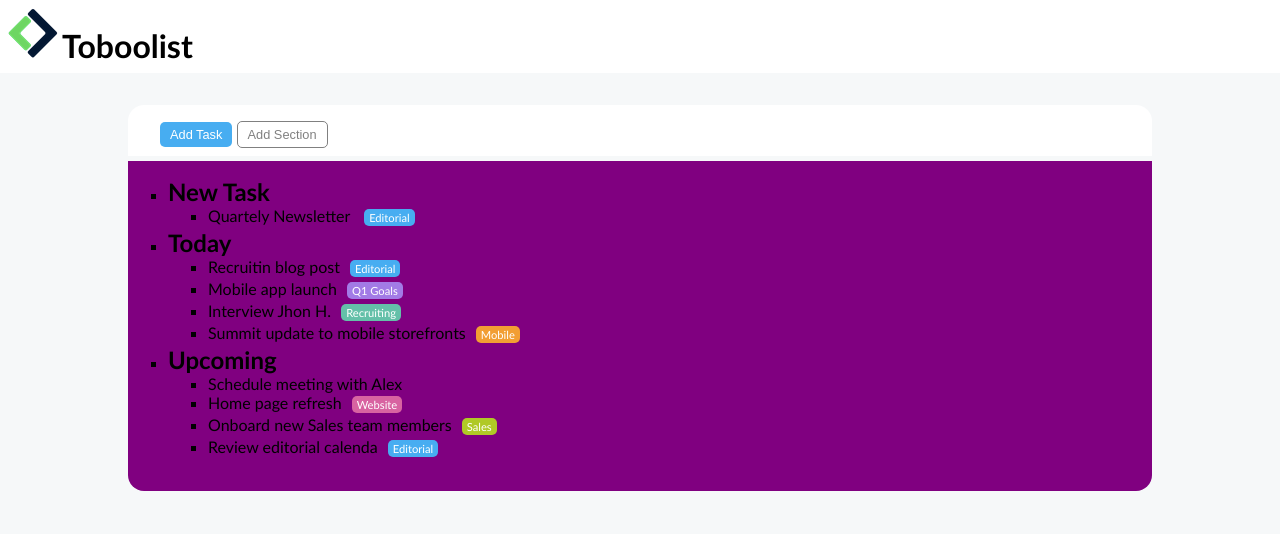
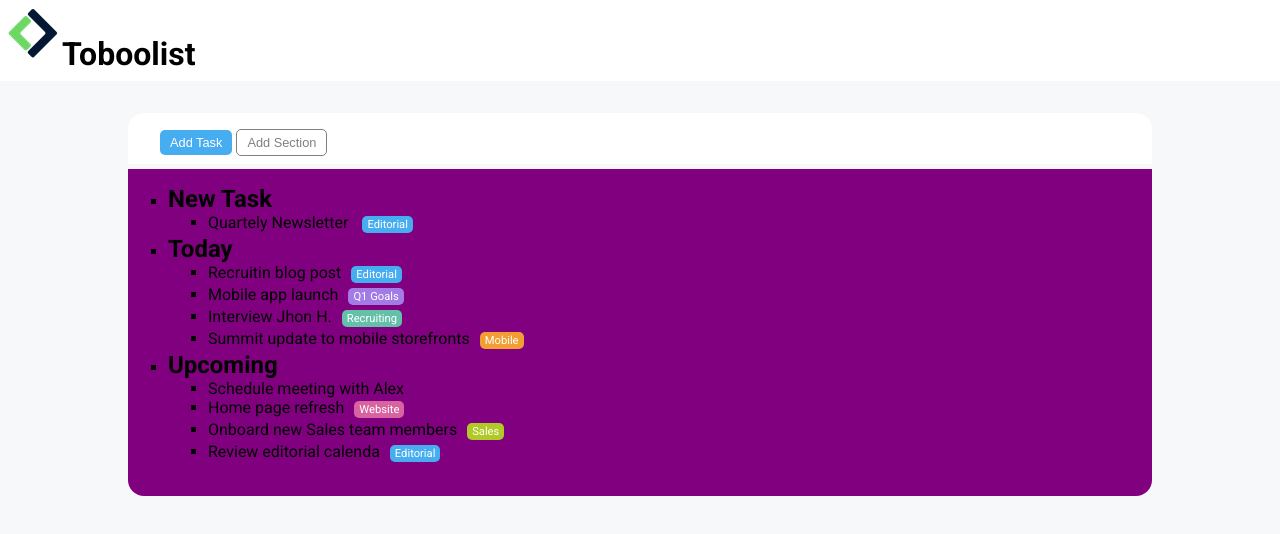
Before and after one commit to Gabriele-Viola/html-css-toboolist, a plain HTML site: page index.html in a window 1280 px wide. Drawn offline with Linux system fonts and the light colour scheme.

Commit message:
upgrade font-famili Roboto

```diff
--- a/css/style.css
+++ b/css/style.css
@@ -20,7 +20,7 @@
 }
 body{
     background-color: var(--blist-main);
-    font-family: 'Gill Sans', 'Gill Sans MT', Calibri, 'Trebuchet MS', sans-serif;
+    font-family:roboto;
 }
 #logo{
     display: inline-block;
@@ -29,6 +29,7 @@ body{
 #Title{
     display: inline-block;
     inline-size: auto;
+    vertical-align: middle;
 }
 #app_header{
     background-color: var(--blist-white);
--- a/index.html
+++ b/index.html
@@ -7,6 +7,7 @@
     <link rel="stylesheet" href="./css/style.css">
     <link rel="preconnect" href="https://fonts.googleapis.com">
     <link rel="preconnect" href="https://fonts.gstatic.com" crossorigin>
+    <link href="https://fonts.googleapis.com/css2?family=Roboto:ital,wght@0,100;0,300;0,400;0,500;0,700;0,900;1,100;1,300;1,400;1,500;1,700;1,900&display=swap" rel="stylesheet">
 </head>
 <body>
     <header id="app_header">
```
